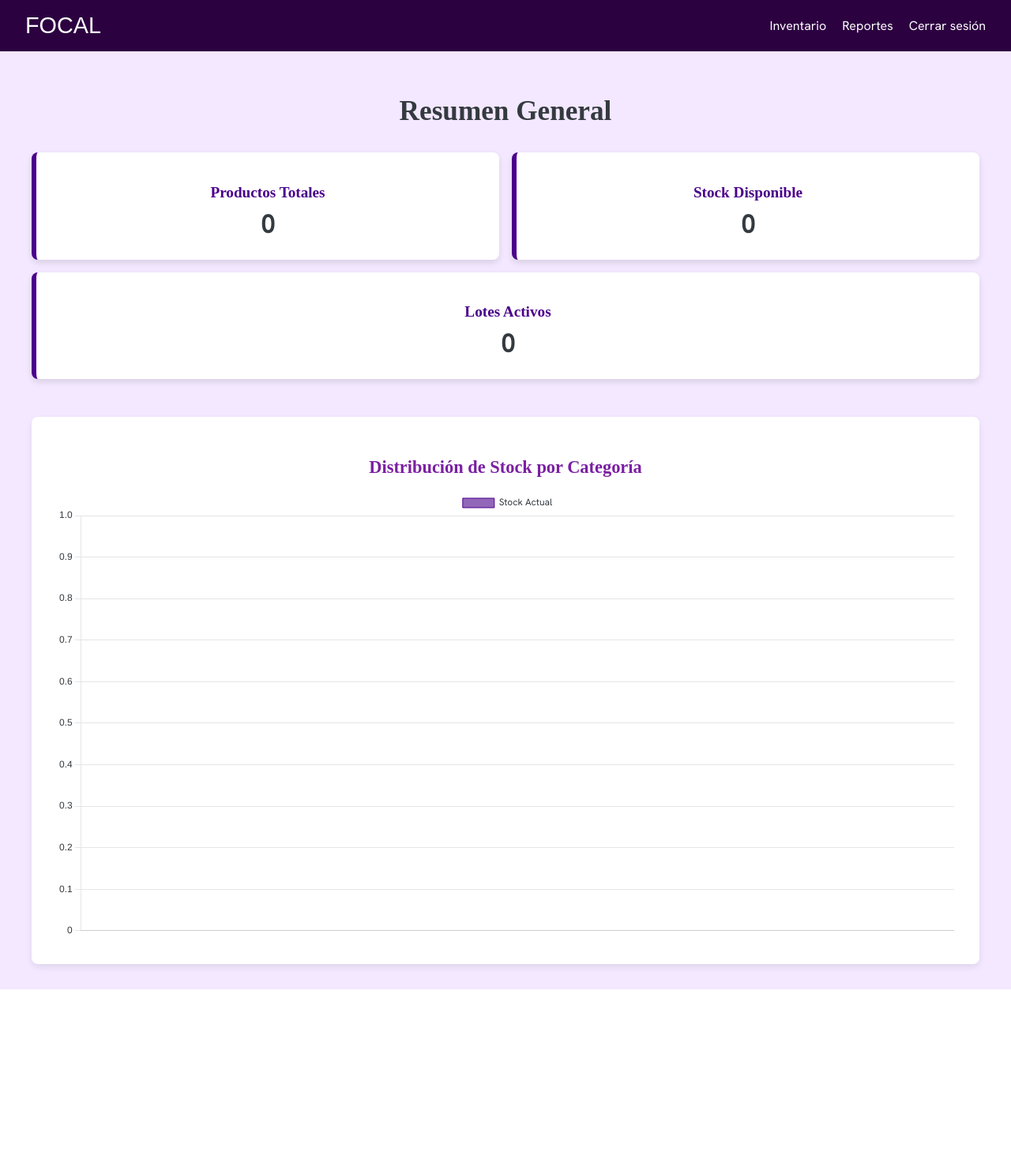
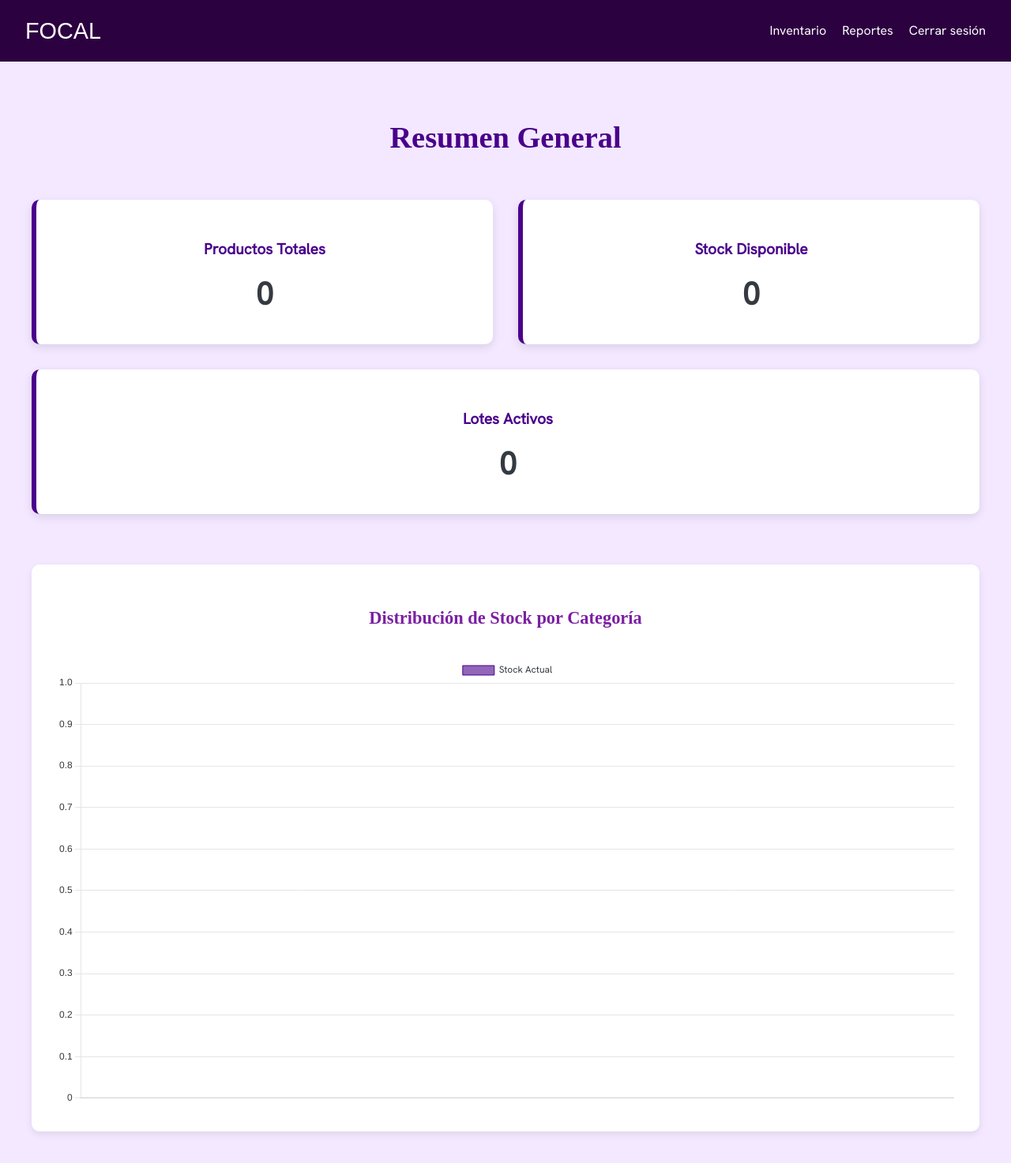
Before and after one commit to jaastorgar/focal, a Django app: page /home/ in a window 1280 px wide. Shown: the whole page at 79% size. Before the commit the page ends 1253 px from the top, so only its background shows below. Run offline with Django 5.2, Linux system fonts and the light colour scheme; the visitor is signed in with stand-in values (Sample User, id 1); data that the repository does not hold is empty; some web fonts are replaced.

Commit message:
Mejora en la vista

```diff
--- a/focal_mvp/inventario/static/inventario/css/home.css
+++ b/focal_mvp/inventario/static/inventario/css/home.css
@@ -24,18 +24,13 @@
   font-weight: 400;
 }
 
-@font-face {
-  font-family: 'HankenGrotesk';
-  src: url('../fonts/HankenGrotesk/HankenGrotesk-Light.ttf') format('truetype');
-  font-weight: 300;
-}
-
 /* === Generales === */
 body {
   margin: 0;
   font-family: 'HankenGrotesk', sans-serif;
   background-color: var(--light-purple);
   color: var(--dark-text);
+  line-height: 1.6;
 }
 
 /* === Navbar === */
@@ -73,48 +68,50 @@ body {
   color: var(--hover-light-purple);
 }
 
-/* === Dashboard Container === */
+/* === Contenedor Dashboard === */
 .dashboard-container {
-  padding: 2rem;
+  padding: 2.5rem 1.5rem;
   max-width: 1200px;
   margin: auto;
 }
 
+/* === Título Principal === */
 .dashboard-title {
   font-family: 'InterTight';
-  font-size: 2.2rem;
+  font-size: 2.4rem;
   text-align: center;
-  margin-bottom: 2rem;
+  margin-bottom: 3rem;
+  color: var(--primary-purple);
 }
 
 /* === Métricas === */
 .dashboard-metrics {
   display: flex;
-  justify-content: space-between;
-  gap: 1rem;
-  margin-bottom: 3rem;
+  justify-content: space-around;
   flex-wrap: wrap;
+  gap: 2rem;
+  margin-bottom: 4rem;
 }
 
 .metric-card {
+  background-color: var(--white);
+  border-left: 6px solid var(--primary-purple);
+  border-radius: 10px;
+  padding: 2rem;
+  text-align: center;
+  box-shadow: 0 4px 12px rgba(0,0,0,0.1);
   flex: 1 1 30%;
-  background-color: var(--white);
-  padding: 1.5rem;
-  border-left: 6px solid var(--primary-purple);
-  border-radius: 8px;
-  box-shadow: 0 4px 8px rgba(0,0,0,0.1);
-  text-align: center;
+  min-width: 250px;
 }
 
 .metric-card h2 {
   font-size: 1.2rem;
-  font-family: 'InterTight';
+  color: var(--primary-purple);
   margin-bottom: 0.5rem;
-  color: var(--primary-purple);
 }
 
 .metric-card p {
-  font-size: 2rem;
+  font-size: 2.5rem;
   font-weight: bold;
   margin: 0;
 }
@@ -123,25 +120,39 @@ body {
 .dashboard-graphs {
   background-color: var(--white);
   padding: 2rem;
-  border-radius: 8px;
-  box-shadow: 0 4px 8px rgba(0,0,0,0.08);
+  border-radius: 10px;
+  box-shadow: 0 4px 10px rgba(0,0,0,0.08);
 }
 
 .section-title {
   font-family: 'InterTight';
   font-size: 1.4rem;
-  margin-bottom: 1rem;
   text-align: center;
   color: var(--secondary-purple);
+  margin-bottom: 2rem;
+}
+
+canvas {
+  max-width: 100%;
+  height: auto;
 }
 
 /* === Responsive === */
 @media (max-width: 768px) {
   .dashboard-metrics {
     flex-direction: column;
+    align-items: center;
   }
 
   .metric-card {
-    flex: 1 1 100%;
+    width: 100%;
+    max-width: 400px;
   }
 }
+
+.disabled-link {
+  color: gray;
+  pointer-events: none;
+  text-decoration: line-through;
+  cursor: not-allowed;
+}
--- a/focal_mvp/inventario/templates/inventario/home.html
+++ b/focal_mvp/inventario/templates/inventario/home.html
@@ -14,8 +14,12 @@
     <div class="navbar-brand">FOCAL</div>
     <ul class="navbar-menu">
       <li><a href="{% url 'inventario' %}" class="btn-accion">Inventario</a></li>
-      <li><a href="#">Reportes</a></li>
-      <li><a href="#">Cerrar sesión</a></li>
+      <li>
+        <a href="#" class="disabled-link" onClick="return false;" title="Disponible próximamente">
+          Reportes
+        </a>
+      </li>
+      <li><a href="{% url 'logout' %}">Cerrar sesión</a></li>
     </ul>
   </nav>
 
```
